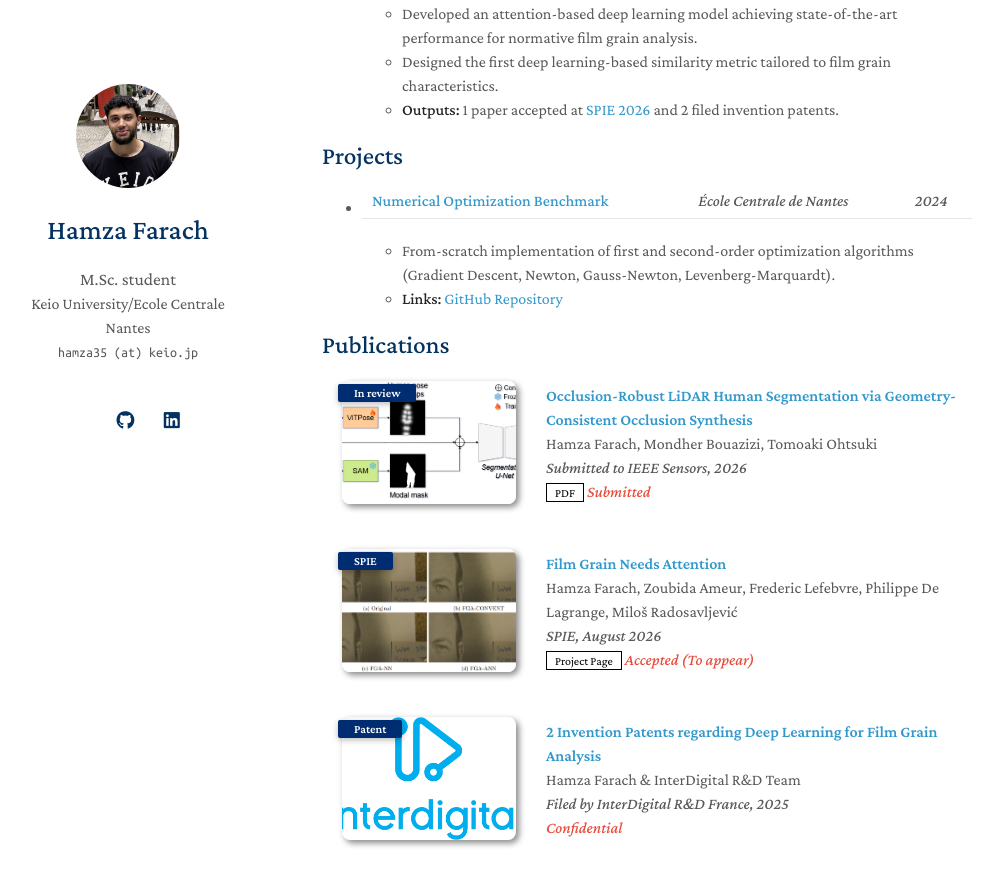
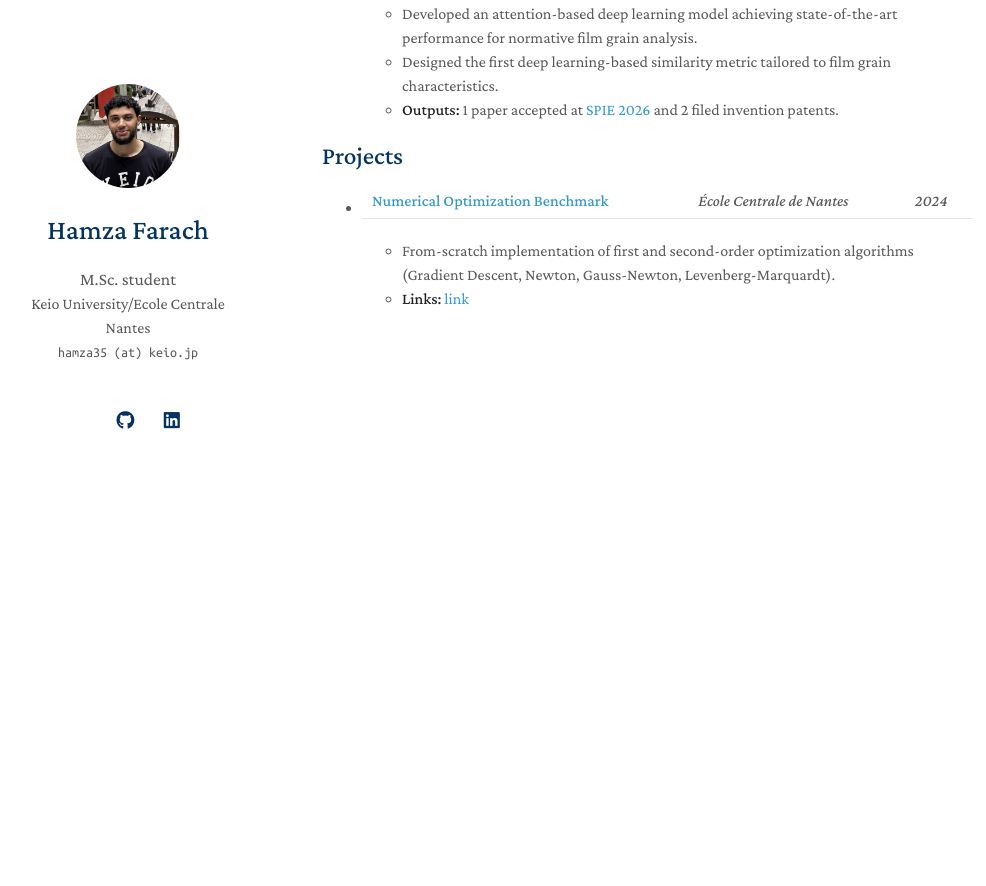
Before and after one commit to hamza963213/hamza-farach.github.io, a Jekyll site: the page built from index.md, in a window 1280 px wide and 900 px high, scrolled down 970 px. Shown: the top 886 px of the window, without its empty margins (148-1134 px from the left). Built offline with Jekyll 4.4.1, drawn with Linux system fonts in a browser that asks for light colours; a style sheet for code colours, icons or effects is not loaded; our own code applies the rules of GitHub Pages for plain Markdown files; after the commit the page ends 1375 px from its top, so only the background shows below that.

Commit message:
Update index.md

```diff
--- a/index.md
+++ b/index.md
@@ -40,7 +40,4 @@ My research interests include deep learning, computer vision, representation lea
 
 * **[Numerical Optimization Benchmark](https://github.com/hamza963213/Numerical-Optimization-From-Scratch/tree/main)** | *École Centrale de Nantes* | *2024*
   * From-scratch implementation of first and second-order optimization algorithms (Gradient Descent, Newton, Gauss-Newton, Levenberg-Marquardt).
-  * **Links:** [GitHub Repository](https://github.com/hamza963213/Numerical-Optimization-From-Scratch/tree/main)
-{% include_relative _includes/publications.md %}
-
-{% include_relative _includes/services.md %}
+  * **Links:** [link](https://github.com/hamza963213/Numerical-Optimization-From-Scratch/tree/main)
```
